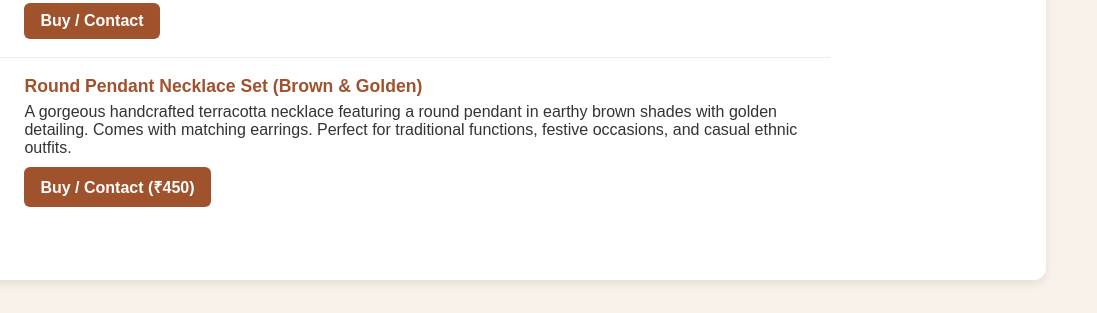
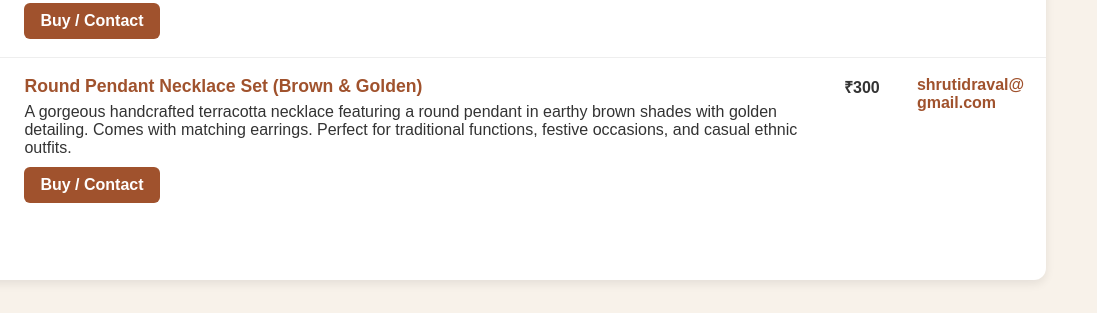
Before and after one commit to nakshjewellery/nakshjewellery, a plain HTML site: page index.html in a window 1280 px wide. Shown: the part 3050-3363 px from the top of the page, 183-1280 px from the left. Drawn offline with Linux system fonts and the light colour scheme.

Commit message:
Update index.html
committing changes further

```diff
--- a/index.html
+++ b/index.html
@@ -258,8 +258,11 @@
       <td><img src="images/WhatsApp Image 2025-08-25 at 12.01.49 PM.jpeg" alt="Round Pendant Necklace with Earrings"></td>
       <td><strong>Round Pendant Necklace Set (Brown & Golden)</strong>
         A gorgeous handcrafted terracotta necklace featuring a round pendant in earthy brown shades with golden detailing. Comes with matching earrings. Perfect for traditional functions, festive occasions, and casual ethnic outfits.
-        <br><a class="buy-btn" href="mailto:shrutidraval@gmail.com?subject=Order%20-%20Round%20Pendant%20Necklace%20Set%20(Brown%20%26%20Golden)%20-%20Price%20Rs.450">Buy / Contact (₹450)</a>
+        <br><a class="buy-btn" href="mailto:shrutidraval@gmail.com?subject=Order%20-%20Round%20Pendant%20Necklace%20Set%20(Brown%20%26%20Golden)%20-%20Price%20Rs.450">Buy / Contact </a>
       </td>
+          <td data-label="Price (₹)" class="price">₹300</td>
+        <td data-label="Contact" class="email"><a href="mailto:shrutidraval@gmail.com">shrutidraval@gmail.com</a></td>
+
     </tr>
     </tbody>
   </table>
```
